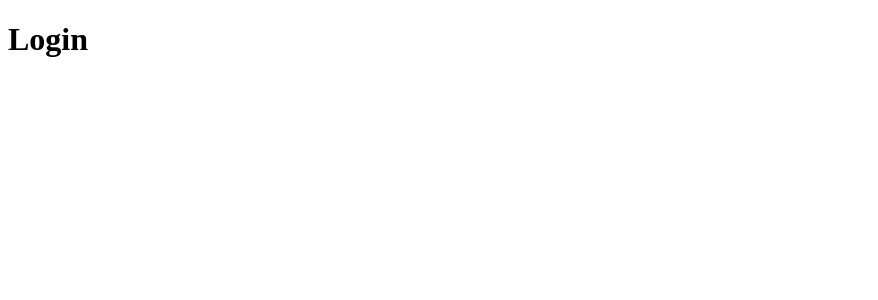
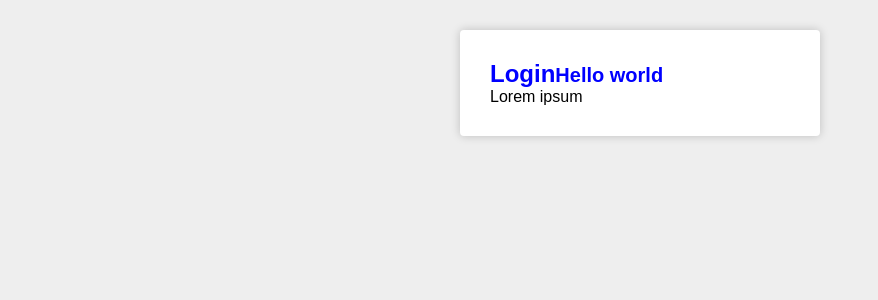
Before and after one commit to MogLuiz/student-control, a React (Create React App) app: page / in a window 1280 px wide. Shown: the top 300 px of the page, without its empty margins (0-878 px from the left). Built offline with nearby package versions, Linux system fonts and the light colour scheme; the HTML template or start-up script is replaced by a standard one.

Commit message:
Aula de styled components

```diff
--- a/src/App.js
+++ b/src/App.js
@@ -1,10 +1,14 @@
 import React from 'react'
 
 import Login from './pages/Login'
+import GlobalStyle from './styles/GlobalStyles';
 
 function App() {
   return (
+    <>
       <Login />
+      <GlobalStyle />
+    </>
   );
 }
 
--- a/src/pages/Login/index.js
+++ b/src/pages/Login/index.js
@@ -1,9 +1,16 @@
 import React from 'react'
+
+import { Container } from '../../styles/GlobalStyles'
+import { Title } from './styled'
 
 export default function Login() {
   return (
-    <h1>
-      Login
-    </h1>
+    <Container>
+      <Title isRed={false}>
+        Login
+        <small>Hello world</small>
+      </Title>
+      <p>Lorem ipsum</p>
+    </Container>
   )
 }
--- a/src/pages/Login/styled.js
+++ b/src/pages/Login/styled.js
@@ -0,0 +1,5 @@
+import styled from 'styled-components'
+
+export const Title = styled.h1 `
+  color: ${ props => (props.isRed ? 'red' : 'blue')} ;
+`
--- /dev/null
+++ b/src/styles/GlobalStyles.js
@@ -0,0 +1,40 @@
+import styled,{ createGlobalStyle } from 'styled-components'
+
+export default createGlobalStyle`
+  * {
+    margin: 0;
+    padding: 0;
+    outline: none;
+    box-sizing: border-box;
+  }
+
+  body {
+    font-family: sans-serif;
+    background: #eee;
+  }
+
+  html, body, #root {
+    height: 100%;
+  }
+
+  button {
+    cursor: pointer;
+  }
+
+  a {
+    text-decoration: none;
+  }
+
+  ul {
+    list-style: none;
+  }
+`
+
+export const Container = styled.section`
+  max-width: 360px;
+  background: #fff;
+  margin: 30px auto;
+  padding: 30px;
+  border-radius: 4px;
+  box-shadow: 0 0 10px rgba(0, 0, 0, 0.2);
+`
```
